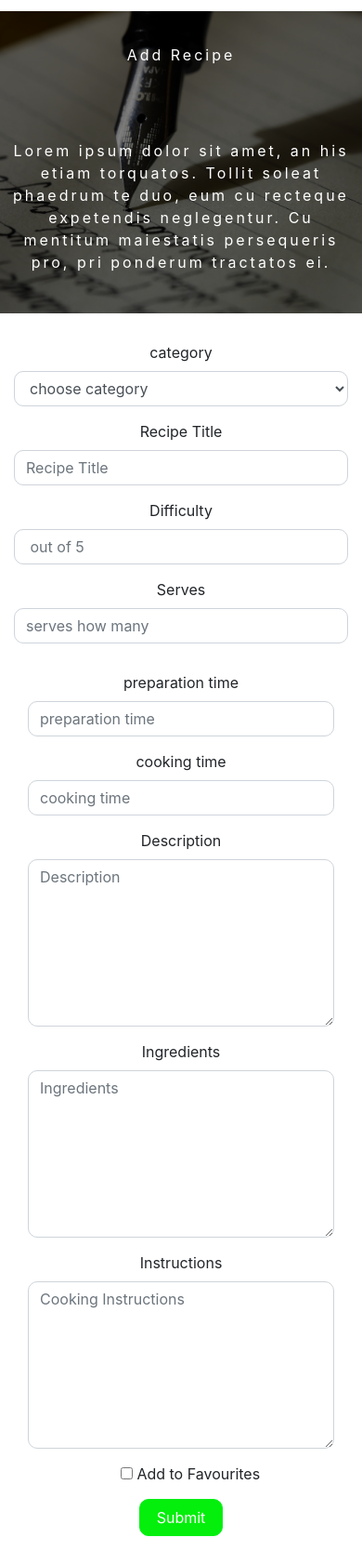
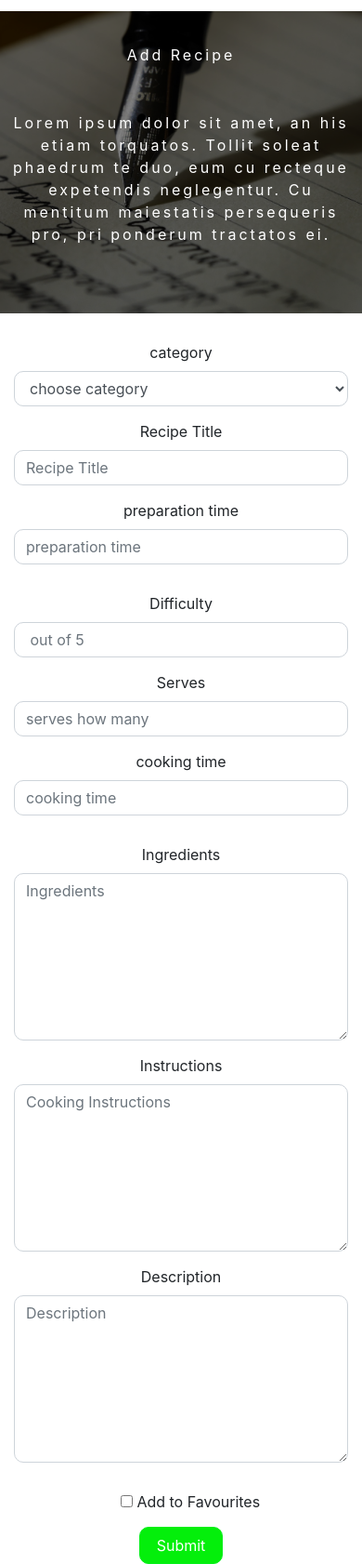
Before and after one commit to rayme1975/my_cookbook, a Flask app: page /add_recipe in a window 390 px wide. Shown: the part 97-1779 px from the top of the page at 93% size. Before the commit the page ends 1749 px from the top, so only its background shows below. Run offline with Flask 2, Linux system fonts and the light colour scheme; data that the repository does not hold is empty; some libraries are stand-ins or nearby versions.

Commit message:
restyle add recipe form and add navagation to recipes.html

```diff
--- a/static/style/style.css
+++ b/static/style/style.css
@@ -24,39 +24,30 @@ recipe-description{
 
 .favourite_pic {
   background-image: url("/static/images/brooke-lark-230140-unsplash.jpg");
-  height: 325px;
-  background-position: center;
-  background-repeat: no-repeat;
-  background-size: cover;
-
 }
 
 .recipe_pic {
   background-image: url("/static/images/recipe_pic.jpg");
+}
+
+.categories_pic {
+  background-image: url("/static/images/dan-gold-298710-unsplash.jpg");
+}
+
+.add_recipe_pic {
+  background-image: url("/static/images/aaron-burden-64849-unsplash.jpg");
+  }
+
+.pic_parameters{
   height: 325px;
   background-position: center;
   background-repeat: no-repeat;
   background-size: cover;
 }
 
-.categories_pic {
-  background-image: url("/static/images/dan-gold-298710-unsplash.jpg");
-   height: 325px;
-  background-position: center;
-  background-repeat: no-repeat;
-  background-size: cover;
-}
-
-.add_recipe_pic {
-  background-image: url("/static/images/aaron-burden-64849-unsplash.jpg");
-  height: 325px;
-  background-position: center;
-  background-repeat: no-repeat;
-  background-size: cover;
-}
 
 .item-description{
-  padding-top: 40px;
+     padding-top: 10px;
 }
 
 .homepage-item{
--- a/templates/add_recipe.html
+++ b/templates/add_recipe.html
@@ -6,7 +6,7 @@
 
     <div class="row">
 
-   <div class="recipe_pic col-lg-3 d-sm-block d-none d-sm-none d-md-block d-md-none d-lg-block container" >
+   <div class="recipe_pic pic_parameters col-lg-3 d-none d-sm-block d-sm-none d-md-block d-md-none d-lg-block container" >
      <div class="overlay content">
      <a href="/list_recipes">
       <p>Recipes</p>
@@ -21,7 +21,7 @@
 
 
  <!-- Favourites -->
-      <div class="favourite_pic col-lg-3 d-sm-block d-none d-sm-none d-md-block container" >
+      <div class="favourite_pic pic_parameters col-lg-3 d-sm-block d-none d-sm-none d-md-block container" >
       <div class="overlay content">
        <a href="/show_favourites">
        <p>Favourites</p>
@@ -38,7 +38,8 @@
 
  <!-- Categories -->
 
-     <div class="categories_pic col-lg-3 d-sm-block d-none d-sm-none d-md-block container" >
+     <!-- Recipes -->
+     <div class="categories_pic pic_parameters col-lg-3 d-sm-block d-none d-sm-none d-md-block container" >
       <div class="overlay content">
        <a href="/list_categories">
     <p>Categories</p>
@@ -54,7 +55,7 @@
 
 
       <!-- Add Recipe -->
-      <div class="add_recipe_pic col-lg-3 container" >
+      <div class="add_recipe_pic pic_parameters col-lg-3 container" >
       <div class="content">
        <a href="/add_recipe">
        <p>Add Recipe</p>
@@ -70,7 +71,7 @@
 
 <form action="{{ url_for('insert_recipe')}}" onsubmit="return validateForm()" method="POST">
   <div class="row">
-    <div class="col-md-3  col-md-offset-3">
+        <div class="col-lg-3">
             <label >category</label>
           <select class="form-control" id="category" name="category_name">
               <option value="" disabled selected>choose category</option>
@@ -79,53 +80,60 @@
               {% endfor %}
           </select>
         </div>
-    <div class="col-md-3  ">
+
+        <div class="col-lg-3  ">
             <label >Recipe Title</label>
           <input type="text" id="title" name="title" class="form-control" placeholder="Recipe Title">
-
-    </div>
-    <div class="col-md-3  col-md-offset-3">
-        <label >Difficulty</label>
-      <input type="number" id="difficulty" name="difficulty" class="form-control" placeholder=" out of 5">
-
         </div>
 
-    <div class="col-md-3">
-        <label >Serves</label>
-      <input type="number" id="serves" name="serves" class="form-control" placeholder="serves how many">
-
+         <div class="col-lg-3">
+            <label >preparation time</label>
+          <input type="text" id="preparation_time" name="preparation_time" class="form-control" placeholder="preparation time">
         </div>
 
    </div>
 
-    <div class="col-md-3 col-md-offset-3 ">
-        <label >preparation time</label>
-      <input type="text" id="preparation_time" name="preparation_time" class="form-control" placeholder="preparation time">
+   <div class="row">
 
+        <div class="col-lg-3 ">
+        <label >Difficulty</label>
+      <input type="number" id="difficulty" name="difficulty" class="form-control" placeholder=" out of 5">
     </div>
-    <div class="col-md-3">
+
+    <div class="col-lg-3">
+        <label >Serves</label>
+      <input type="number" id="serves" name="serves" class="form-control" placeholder="serves how many">
+    </div>
+
+    <div class="col-lg-3">
             <label >cooking time</label>
           <input type="text" id="cooking_time" name="cooking_time" class="form-control" placeholder="cooking time"></input>
+        </div>
 
-    </div>
-    <div class="col-md-6 col-md-offset-3 ">
-        <label >Description</label>
-        <textarea type="text" id="description" name="description" class="form-control" placeholder="Description"></textarea>
 
   </div>
 
-    <div class="col-md-3  col-md-offset-3">
+  <div class="row">
+
+      <div class="col-lg-3">
         <label >Ingredients</label>
         <textarea type="text" id="ingredients" name="ingredients" class="form-control" placeholder="Ingredients"></textarea>
-
     </div>
 
-    <div class="col-md-3">
+    <div class="col-lg-3">
         <label >Instructions</label>
         <textarea type="text" id="cooking_instructions" name="cooking_instructions" class="form-control" placeholder="Cooking Instructions"></textarea>
+    </div>
 
+     <div class="col-lg-6">
+            <label >Description</label>
+            <textarea type="text" id="description" name="description" class="form-control" placeholder="Description"></textarea>
         </div>
   </div>
+
+
+
+
 
       <div class="form-check">
 
--- a/templates/base.html
+++ b/templates/base.html
@@ -127,16 +127,7 @@
          return false;
         }
 
-        // When the user scrolls down 20px from the top of the document, slide down the navbar
-        window.onscroll = function() {scrollFunction()};
 
-        function scrollFunction() {
-          if (document.body.scrollTop > 20 || document.documentElement.scrollTop > 20) {
-            document.getElementById("navbar").style.top = "0";
-          } else {
-            document.getElementById("navbar").style.top = "-50px";
-          }
-}
 
 
       }
```
Also changed, not shown: templates/categories.html (+5 -4 lines), templates/editrecipe.html (+30 -40 lines), templates/favourites.html (+6 -5 lines), templates/home.html (+4 -4 lines), templates/list_recipes.html (+5 -4 lines), templates/recipes.html (+75 -15 lines). Lines whose indentation alone changed are shown as unchanged.
